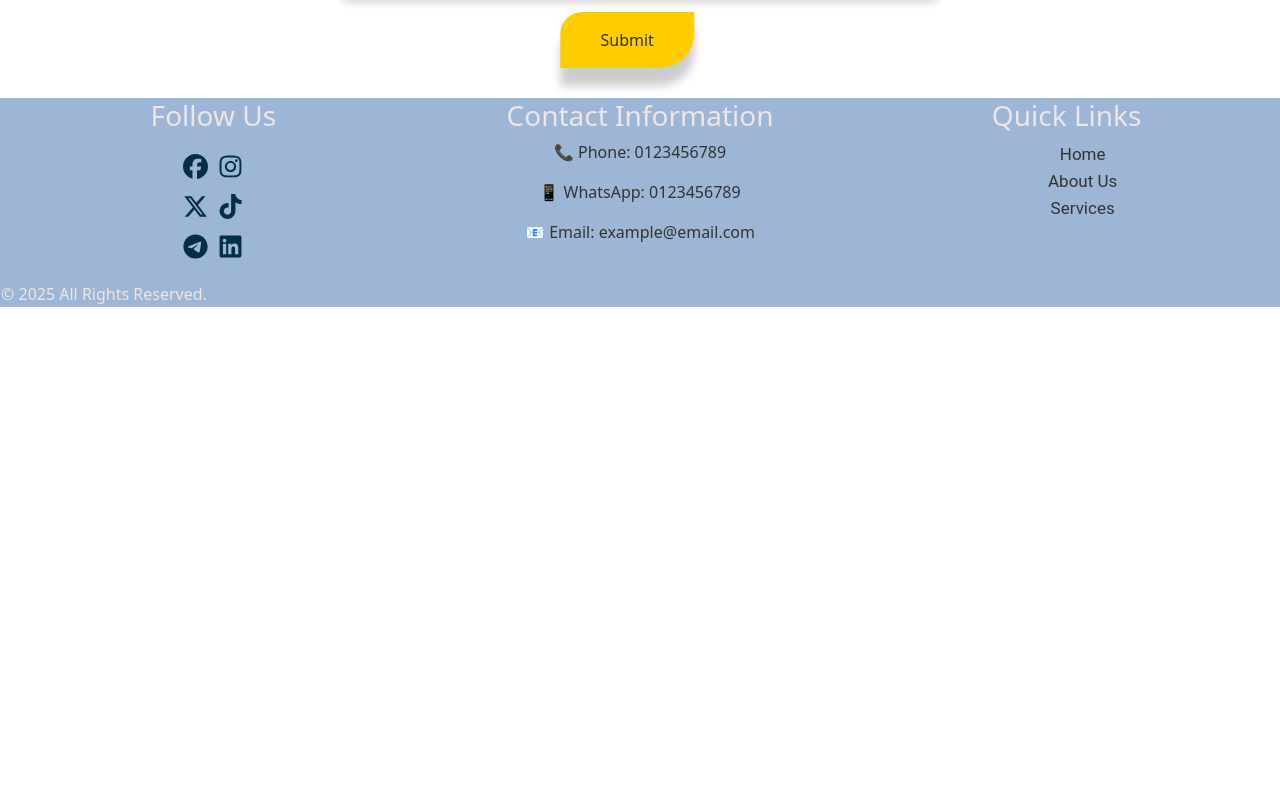
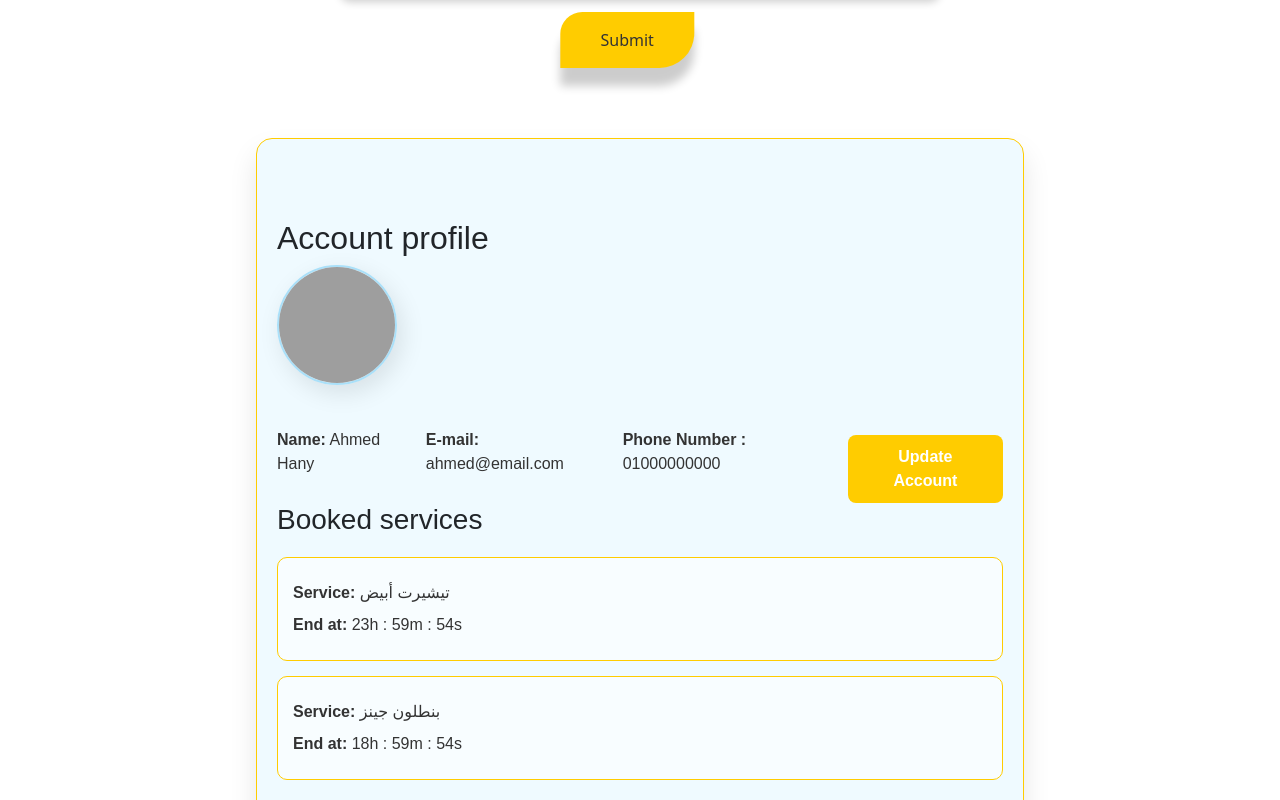
Before and after one commit to mariam-mostafa1/grad_project, a React (Create React App) app: page / in a window 1280 px wide. Shown: the part 6060-6860 px from the top of the page. Before the commit the page ends 6367 px from the top, so only its background shows below. Built offline with nearby package versions, Linux system fonts and the light colour scheme; grey boxes are pictures that could not be loaded; a web font is replaced by a local one.

Commit message:
add user profile

```diff
--- a/src/App.js
+++ b/src/App.js
@@ -22,6 +22,7 @@ import QuestionsAdmin from "./Admin/QuestionsAdmin.jsx";
 import BookingAdmin from "./Admin/BookingAdmin.jsx";
 import ProgressAdmin from "./Admin/ProgressAdmin.jsx";
 import "./App.css";
+import MyAccount from "./components/MyAcount.jsx";
 
 
 function AdminLayout() {
@@ -63,6 +64,7 @@ function App() {
             <AboutServices></AboutServices>
             <Questions></Questions>
             <ContactUs></ContactUs>
+            <MyAccount></MyAccount>
             <Footer></Footer>
           </>
         }
--- /dev/null
+++ b/src/components/MyAcount.jsx
@@ -0,0 +1,226 @@
+import React, { useEffect, useState } from 'react';
+import '../styles/MyAccount.css';
+
+// const MyAccount = () => {
+//   const [orders, setOrders] = useState([
+//     {
+//       id: 'ORD001',
+//       createdAt: new Date().getTime() - 3600 * 1000 * 5, // مثال: أوردر من 5 ساعات
+//       status: 'جاري المعالجة',
+//       amount: 350,
+//     },
+//     {
+//       id: 'ORD002',
+//       createdAt: new Date().getTime() - 3600 * 1000 * 22, // من 22 ساعة
+//       status: 'في الطريق',
+//       amount: 200,
+//     },
+//   ]);
+
+//   const calculateCountdown = (createdAt) => {
+//     const deadline = createdAt + 24 * 60 * 60 * 1000;
+//     const now = new Date().getTime();
+//     const diff = deadline - now;
+//     if (diff <= 0) return 'انتهى الوقت';
+
+//     const hours = Math.floor(diff / (1000 * 60 * 60));
+//     const minutes = Math.floor((diff % (1000 * 60 * 60)) / (1000 * 60));
+//     const seconds = Math.floor((diff % (1000 * 60)) / 1000);
+//     return `${hours} س ${minutes} د ${seconds} ث`;
+//   };
+
+//   const [countdowns, setCountdowns] = useState([]);
+
+//   useEffect(() => {
+//     const interval = setInterval(() => {
+//       const updatedCountdowns = orders.map((order) =>
+//         calculateCountdown(order.createdAt)
+//       );
+//       setCountdowns(updatedCountdowns);
+//     }, 1000);
+
+//     return () => clearInterval(interval);
+//   }, [orders]);
+
+//   return (
+//     <div className="account-container">
+//       <h2>مرحبًا بك في حسابك</h2>
+//       <h3>طلباتك:</h3>
+//       <table className="orders-table">
+//         <thead>
+//           <tr>
+//             <th>رقم الطلب</th>
+//             <th>الحالة</th>
+//             <th>المبلغ</th>
+//             <th>العد التنازلي</th>
+//           </tr>
+//         </thead>
+//         <tbody>
+//           {orders.map((order, idx) => (
+//             <tr key={order.id}>
+//               <td>{order.id}</td>
+//               <td>{order.status}</td>
+//               <td>{order.amount} ج.م</td>
+//               <td>{countdowns[idx]}</td>
+//             </tr>
+//           ))}
+//         </tbody>
+//       </table>
+//     </div>
+//   );
+// };
+
+// export default MyAccount;
+
+
+
+
+
+const MyAccount = () => {
+  const [user, setUser] = useState({
+    name: 'Ahmed Hany',
+    email: 'ahmed@email.com',
+    phone: '01000000000',
+    profileImage: null, // الصورة الشخصية
+  });
+
+  const [editMode, setEditMode] = useState(false);
+  const [formData, setFormData] = useState({ ...user });
+
+  const [orders, setOrders] = useState([
+    {
+      id: 1,
+      product: 'تيشيرت أبيض',
+      createdAt: new Date().getTime(),
+    },
+    {
+      id: 2,
+      product: 'بنطلون جينز',
+      createdAt: new Date().getTime() - 3600 * 1000 * 5,
+    },
+  ]);
+
+  const [timers, setTimers] = useState({});
+
+  useEffect(() => {
+    const interval = setInterval(() => {
+      const newTimers = {};
+      orders.forEach((order) => {
+        const now = new Date().getTime();
+        const deadline = order.createdAt + 24 * 3600 * 1000;
+        const remaining = deadline - now;
+
+        newTimers[order.id] =
+          remaining > 0
+            ? {
+                hours: Math.floor((remaining / (1000 * 60 * 60)) % 24),
+                minutes: Math.floor((remaining / (1000 * 60)) % 60),
+                seconds: Math.floor((remaining / 1000) % 60),
+              }
+            : null;
+      });
+
+      setTimers(newTimers);
+    }, 1000);
+
+    return () => clearInterval(interval);
+  }, [orders]);
+
+  const handleEditToggle = () => {
+    setEditMode(!editMode);
+    setFormData({ ...user });
+  };
+
+  const handleChange = (e) => {
+    setFormData((prev) => ({
+      ...prev,
+      [e.target.name]: e.target.value,
+    }));
+  };
+
+  const handleImageChange = (e) => {
+    const file = e.target.files[0];
+    if (file) {
+      setFormData((prev) => ({
+        ...prev,
+        profileImage: URL.createObjectURL(file),
+      }));
+    }
+  };
+
+  const handleSave = () => {
+    setUser({ ...formData });
+    setEditMode(false);
+  };
+
+  return (
+    <div className="account-container">
+      <h2> Account profile</h2>
+
+      <div className="profile-section">
+       <img
+  src={
+    formData.profileImage ||
+    `https://ui-avatars.com/api/?name=${encodeURIComponent(formData.name)}&background=random&rounded=true&size=120`
+  }
+  alt="Profile images "
+  className="profile-image"
+/>
+
+        {editMode && (
+          <input
+            type="file"
+            accept="image/*"
+            onChange={handleImageChange}
+            className="upload-input"
+          />
+        )}
+      </div>
+
+      {!editMode ? (
+        <div className="user-info">
+          <p><strong>Name:</strong> {user.name}</p>
+          <p><strong>E-mail:</strong> {user.email}</p>
+          <p><strong>Phone Number :</strong> {user.phone}</p>
+          <button onClick={handleEditToggle} className="edit-btn"> Update Account</button>
+        </div>
+      ) : (
+        <div className="edit-form">
+          <label>
+            Name:
+            <input type="text" name="name" value={formData.name} onChange={handleChange} />
+          </label>
+          <label>
+            E-mail:
+            <input type="email" name="email" value={formData.email} onChange={handleChange} />
+          </label>
+          <label>
+            Phone Number :
+            <input type="text" name="phone" value={formData.phone} onChange={handleChange} />
+          </label>
+          <button onClick={handleSave} className="save-btn">Save</button>
+          <button onClick={handleEditToggle} className="cancel-btn">Cancel</button>
+        </div>
+      )}
+
+      <h3> Booked services</h3>
+      <div className="orders-list">
+        {orders.map((order) => (
+          <div className="order-card" key={order.id}>
+            <p><strong>Service:</strong> {order.product}</p>
+            {timers[order.id] ? (
+              <p>
+                <strong> End at:</strong>{' '}
+                {timers[order.id].hours}h : {timers[order.id].minutes}m : {timers[order.id].seconds}s
+              </p>
+            ) : (
+              <p className="expired"> Time ended</p>
+            )}
+          </div>
+        ))}
+      </div>
+    </div>
+  );
+};
+
+export default MyAccount;
--- /dev/null
+++ b/src/styles/MyAccount.css
@@ -0,0 +1,218 @@
+/* .account-container {
+  padding: 20px;
+  direction: rtl;
+  font-family: 'Segoe UI', sans-serif;
+}
+
+h2, h3 {
+  color: #333;
+}
+
+.orders-table {
+  width: 100%;
+  border-collapse: collapse;
+  margin-top: 15px;
+}
+
+.orders-table th,
+.orders-table td {
+  border: 1px solid #ccc;
+  padding: 10px;
+  text-align: center;
+}
+
+.orders-table th {
+  background-color: #f3f3f3;
+} */
+
+
+.account-container {
+  max-width: 60%;
+  margin: 40px auto;
+  padding: 80px 20px;
+  font-family: 'Cairo', sans-serif;
+  background-color: #EFFAFF;
+  border-radius: 16px;
+  box-shadow: 0 15px 28px rgba(0, 0, 0, 0.1);
+  direction: ltr;
+  animation: fadeIn 0.8s ease-in-out;
+  transition: all 0.3s ease;
+  border: 1px solid #FFCC00;
+
+}
+
+@keyframes fadeIn {
+  from {
+    opacity: 0;
+    transform: translateY(20px);
+  }
+  to {
+    opacity: 1;
+    transform: translateY(0);
+  }
+}
+
+.profile-section {
+  display: flex;
+  align-items: center;
+  gap: 20px;
+  flex-wrap: wrap;
+  margin-bottom: 35px;
+}
+
+.profile-image {
+  width: 120px;
+  height: 120px;
+  border-radius: 50%;
+  object-fit: cover;
+  border: 2.5px solid #aae0f9;
+  transition: transform 0.3s ease;
+  box-shadow: 5px 8px 24px rgba(0, 0, 0, 0.1);
+
+}
+
+.profile-image:hover {
+  transform: scale(1.05);
+}
+
+.upload-input {
+  font-size: 14px;
+}
+
+.user-info p,
+.orders-list p {
+  font-size: 16px;
+  margin: 8px 0;
+  color: #333;
+}
+
+.orders-list {
+  margin-top: 20px;
+}
+
+.order-card {
+  background-color: #f8fdff;
+  padding: 15px;
+  margin-bottom: 15px;
+  border-radius: 10px;
+  border: 1px solid #FFCC00;
+  transition: transform 0.3s ease, box-shadow 0.3s ease;
+}
+
+.order-card:hover {
+  transform: translateY(-4px);
+  box-shadow: 0 4px 12px rgba(0, 0, 0, 0.08);
+}
+
+.expired {
+  color: red;
+  font-weight: bold;
+  animation: pulse 1s infinite;
+}
+
+@keyframes pulse {
+  0% {
+    opacity: 1;
+  }
+  50% {
+    opacity: 0.4;
+  }
+  100% {
+    opacity: 1;
+  }
+}
+
+.edit-form {
+  display: flex;
+  flex-direction: column;
+  gap: 14px;
+}
+
+.edit-form label {
+  display: flex;
+  flex-direction: column;
+  font-size: 15px;
+  color: #333;
+}
+
+.edit-form input {
+  padding: 8px 10px;
+  border-radius: 6px;
+  border: 1px solid #ccc;
+  transition: border-color 0.3s ease;
+}
+
+.edit-form input:focus {
+  border-color: #FFCC00;
+  outline: none;
+}
+
+.edit-btn,
+.save-btn,
+.cancel-btn {
+  margin-top: 15px;
+  padding: 10px 20px;
+  border: none;
+  border-radius: 8px;
+  font-weight: bold;
+  cursor: pointer;
+  transition: background-color 0.3s ease, transform 0.2s ease;
+}
+
+.edit-btn {
+  background-color: #FFCC00;
+  color: white;
+}
+
+.edit-btn:hover {
+  background-color: #97dbfb;
+  transform: translateY(-2px);
+}
+
+.save-btn {
+  background-color: #53aefd;
+  color: white;
+}
+
+.save-btn:hover {
+  background-color: #0b81b0;
+  transform: translateY(-2px);
+}
+
+.cancel-btn {
+  background-color: #dc3545;
+  color: white;
+}
+
+.cancel-btn:hover {
+  background-color: #b90618;
+  transform: translateY(-2px);
+}
+
+/* Responsive design */
+@media (max-width: 600px) {
+  .profile-section {
+    flex-direction: column;
+    align-items: flex-start;
+  }
+
+  .account-container {
+    padding: 15px;
+  }
+
+  .edit-form input,
+  .upload-input {
+    width: 100%;
+  }
+
+  .profile-image {
+    width: 100px;
+    height: 100px;
+  }
+
+  .edit-btn,
+  .save-btn,
+  .cancel-btn {
+    width: 100%;
+  }
+}
```
Also changed, not shown: 1 other file (tests, documents, lock files or other folders).
